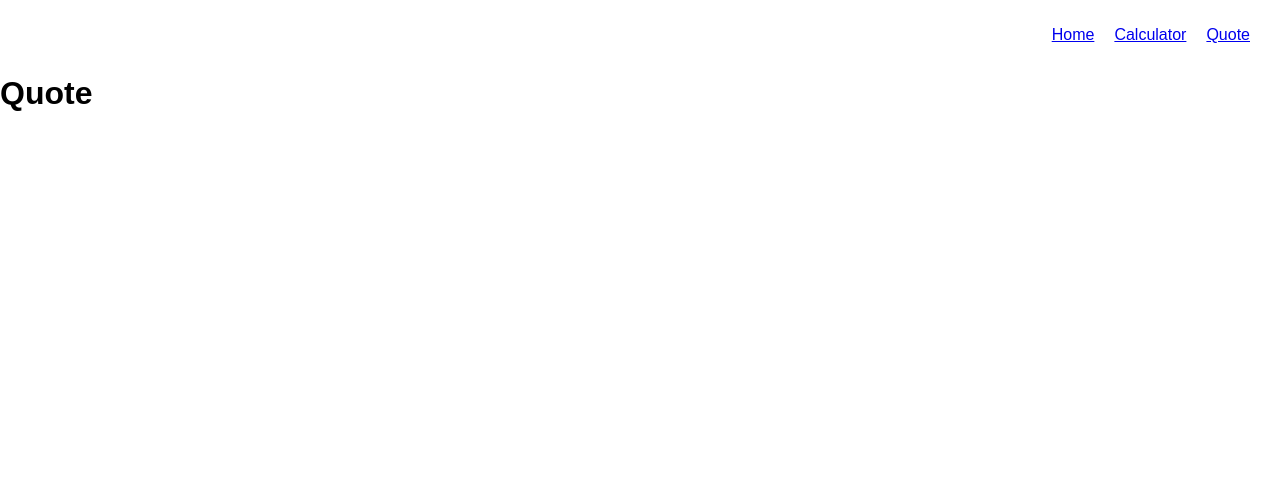
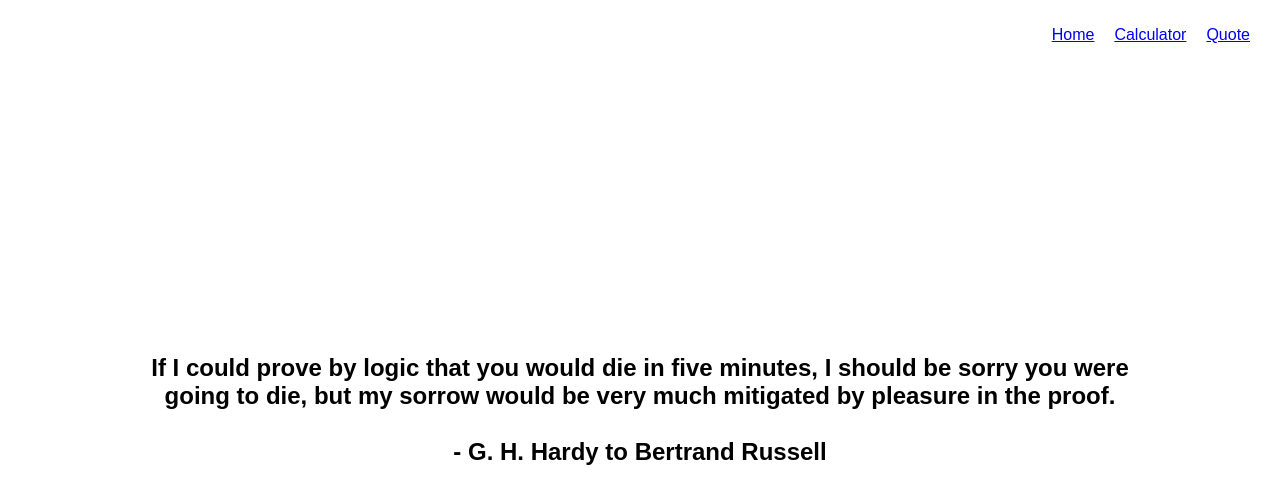
Before and after one commit to shasherazi/mathMagicians, a React (Create React App) app: page /quote in a window 1280 px wide. Shown: the top 504 px of the page. Built offline with nearby package versions, Linux system fonts and the light colour scheme.

Commit message:
Add quote page

```diff
--- a/src/App.js
+++ b/src/App.js
@@ -2,6 +2,7 @@ import { BrowserRouter, Routes, Route } from 'react-router-dom';
 import Calculator from './components/Calculator';
 import './App.css';
 import Nav from './components/Nav';
+import Quote from './components/Quote';
 
 const App = () => (
   <div className="App">
@@ -10,7 +11,7 @@ const App = () => (
         <Route element={<Nav />}>
           <Route path="/" element={<h1>Home</h1>} />
           <Route path="/calculator" element={<Calculator />} />
-          <Route path="/quote" element={<h1>Quote</h1>} />
+          <Route path="/quote" element={<Quote />} />
         </Route>
       </Routes>
     </BrowserRouter>
--- /dev/null
+++ b/src/components/Quote.js
@@ -0,0 +1,16 @@
+import styles from '../styles/Quote.module.css';
+
+const Quote = () => (
+  <div className={styles.quoteDiv}>
+    <h2 className={styles.quote}>
+      If I could prove by logic that you would die in five minutes,
+      I should be sorry you were going to die,
+      but my sorrow would be very much mitigated by pleasure in the proof.
+      <br />
+      <br />
+      - G. H. Hardy to Bertrand Russell
+    </h2>
+  </div>
+);
+
+export default Quote;
--- a/src/styles/Nav.module.css
+++ b/src/styles/Nav.module.css
@@ -2,6 +2,6 @@
   display: flex;
   list-style-type: none;
   gap: 20px;
-  justify-content: end;
+  justify-content: flex-end;
   padding: 10px 30px;
 }
--- /dev/null
+++ b/src/styles/Quote.module.css
@@ -0,0 +1,11 @@
+.quoteDiv {
+  text-align: center;
+  display: flex;
+  justify-content: center;
+  align-items: center;
+  height: calc(100vh - 120px);
+}
+
+.quote {
+  width: 80%;
+}
```
